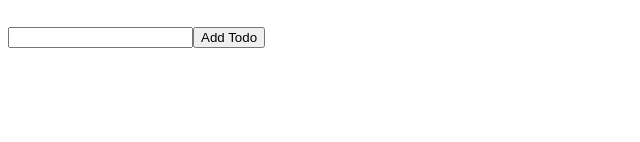
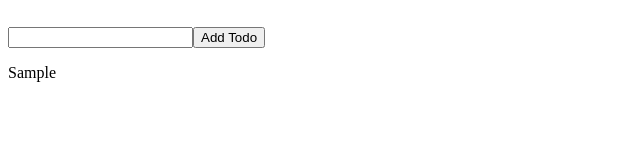
Before and after one commit to machariamarigi/react-plgnd, a React (Vite) app: page / in a window 1280 px wide. Both pictures are taken after typing "Sample" into the empty fields and a click on the button "Add Todo". Shown: the part 158-300 px from the top of the page, without its empty margins (0-640 px from the left). Built offline with nearby package versions, Linux system fonts and the light colour scheme.

Commit message:
TodoApp: add todos and dsplay them

```diff
--- a/src/Todo-App/index.tsx
+++ b/src/Todo-App/index.tsx
@@ -2,12 +2,24 @@
 
 type FormElement = React.FormEvent<HTMLElement>
 
+interface ITodo {
+    text: string
+    complete: boolean
+}
+
 const TodoApp = (): JSX.Element => {
     const [value, setValue] = useState<string>('')
+    const [todos, setTodos] = useState<ITodo[]>([])
 
     const handleSubmit = (event: FormElement): void => {
         event.preventDefault();
+        addTodo(value)
         setValue('')
+    }
+
+    const addTodo =(text: string) => {
+        const newTodos: ITodo[] = [...todos, {text, complete: false}]
+        setTodos(newTodos)
     }
 
     return (
@@ -17,6 +29,10 @@
                 <input type="text" value={value} onChange={e => setValue(e.target.value)} required />
                 <button type="submit">Add Todo</button>
             </form>
+            <section>
+                {todos.map((todo: ITodo, index: number) => <div key={index}>{todo.text}</div>
+                )}
+            </section>
         </Fragment>
     )
 }
```
